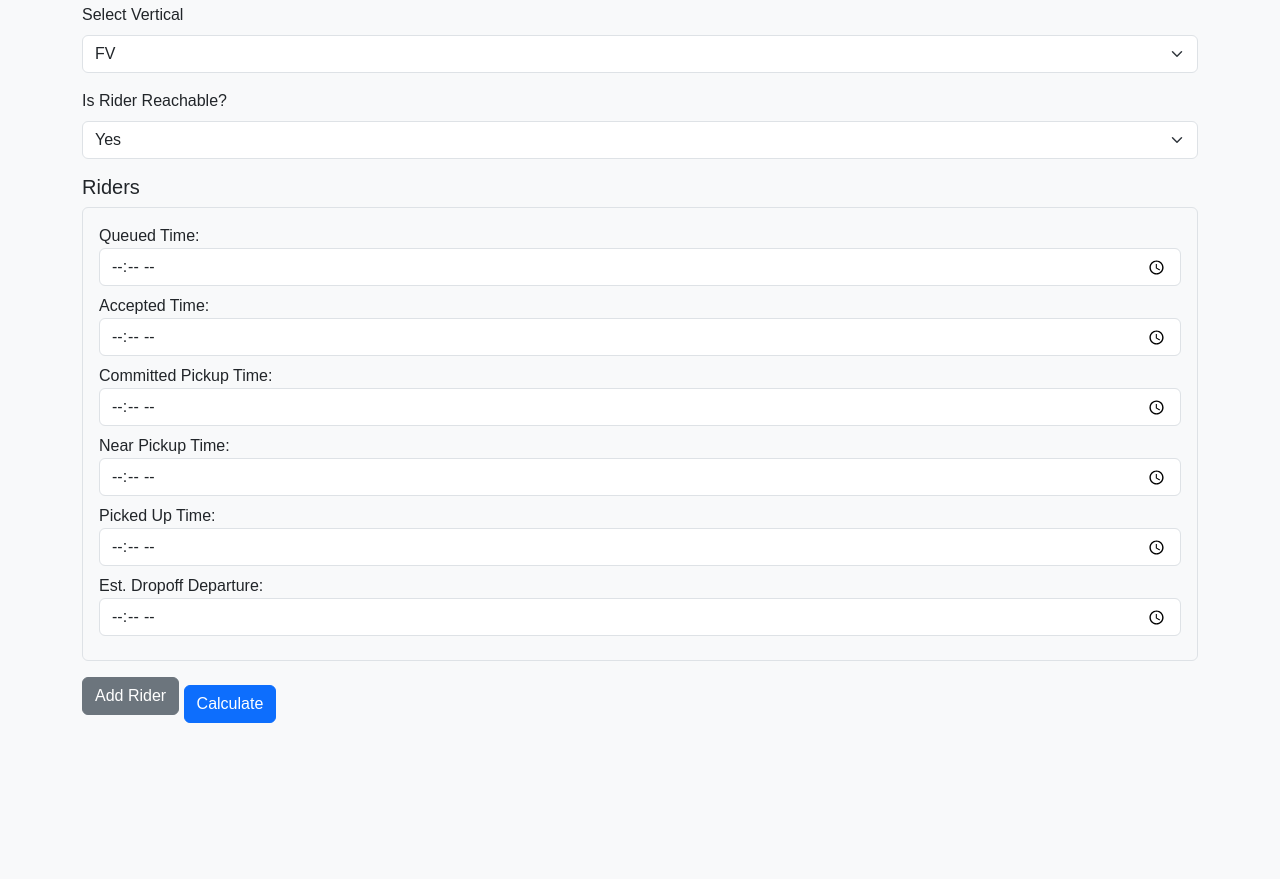
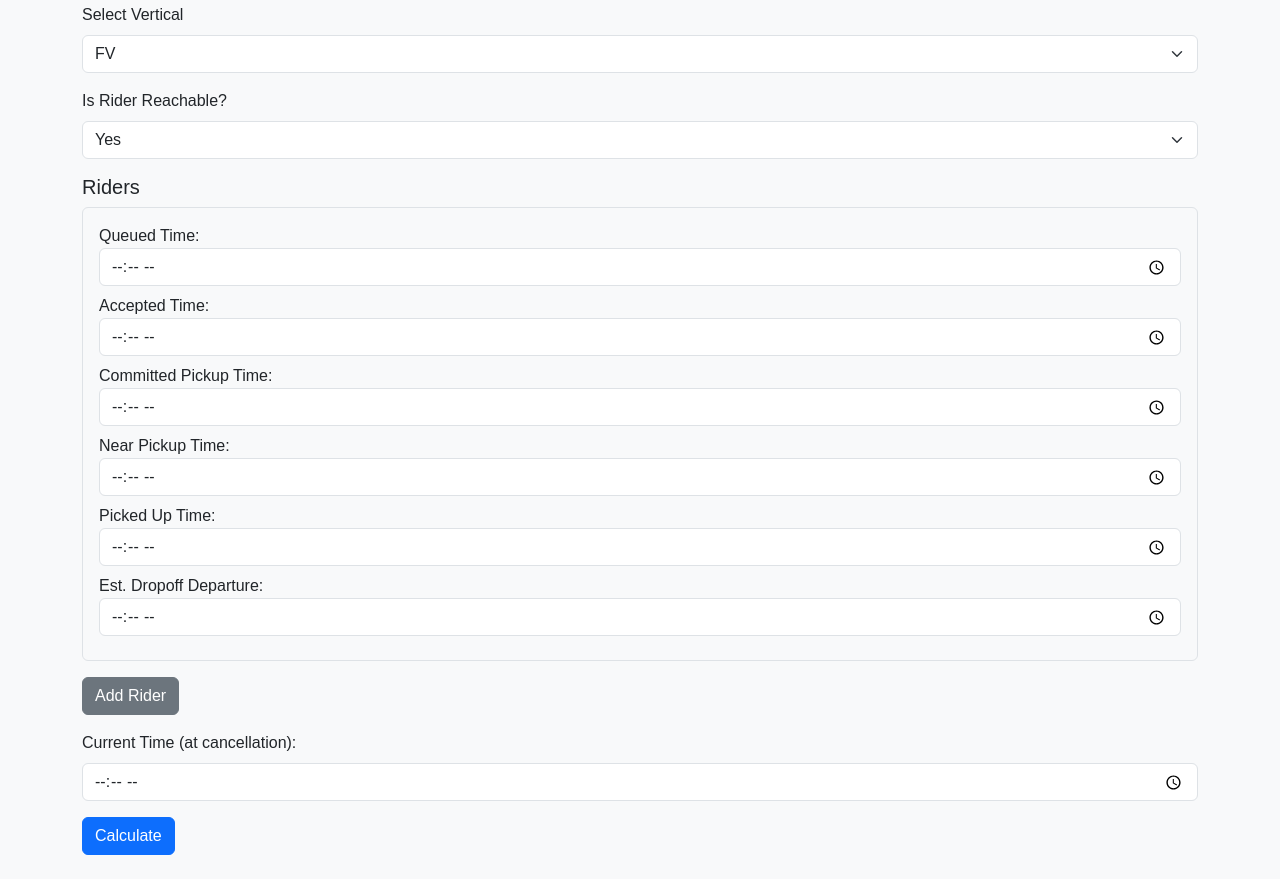
Before and after one commit to Adham-Hero/Late_order_process, a plain HTML site: page index.html in a window 1280 px wide. Shown: the part 107-986 px from the top of the page. Before the commit the page ends 862 px from the top, so only its background shows below. Drawn offline with nearby package versions, Linux system fonts and the light colour scheme.

Commit message:
Update index.html

```diff
--- a/index.html
+++ b/index.html
@@ -1,3 +1,4 @@
+
 <!DOCTYPE html>
 <html lang="en">
 <head>
@@ -12,7 +13,6 @@
   <div class="container mt-5">
     <h2 class="text-center mb-4">Late owner process</h2>
 
-    <!-- Vertical Selection -->
     <div class="mb-3">
       <label for="vertical" class="form-label">Select Vertical</label>
       <select id="vertical" class="form-select">
@@ -22,7 +22,6 @@
       </select>
     </div>
 
-    <!-- Rider Reachable -->
     <div class="mb-3">
       <label class="form-label">Is Rider Reachable?</label>
       <select id="riderReachable" class="form-select">
@@ -31,7 +30,6 @@
       </select>
     </div>
 
-    <!-- Riders Section -->
     <div id="ridersContainer" class="mb-3">
       <h5>Riders</h5>
       <div class="rider border rounded p-3 mb-2">
@@ -45,12 +43,17 @@
     </div>
 
     <button id="addRiderBtn" class="btn btn-secondary mb-3">Add Rider</button>
+
+    <div class="mb-3">
+      <label class="form-label">Current Time (at cancellation):</label>
+      <input type="time" id="currentTime" class="form-control">
+    </div>
+
     <button id="calculateBtn" class="btn btn-primary">Calculate</button>
 
-    <!-- Output -->
     <div id="result" class="mt-4"></div>
   </div>
 
   <script src="index.js"></script>
 </body>
-  </html>
+</html>
```
